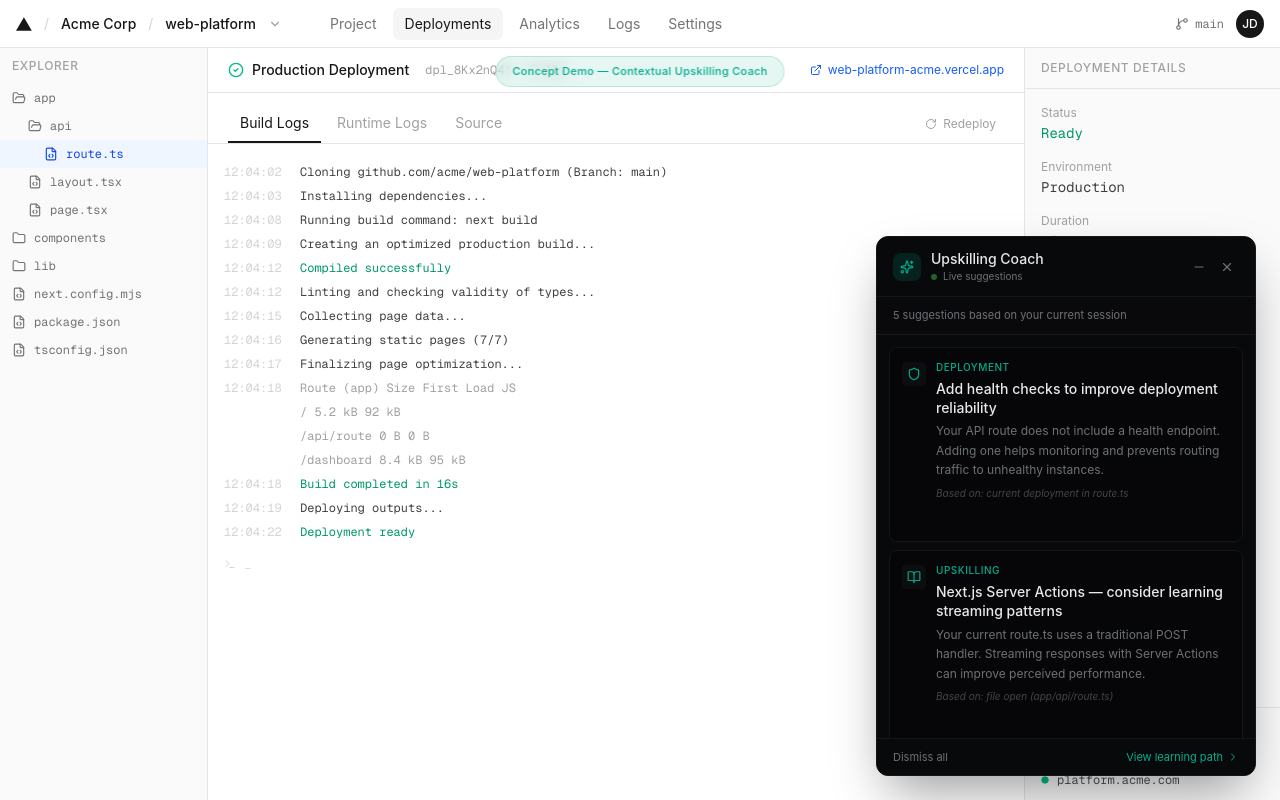
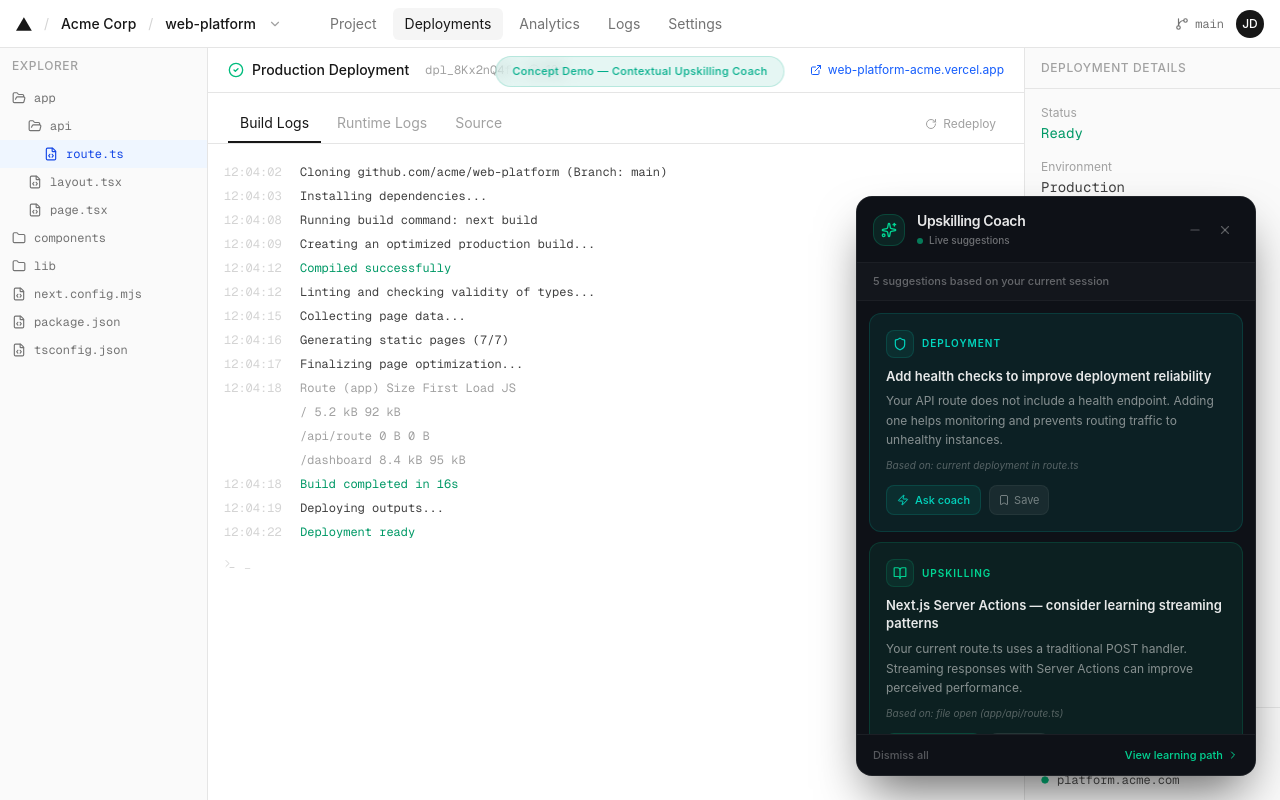
Before and after one commit to kamranali-c/v0-contextual-upskilling-coach-mvp, a Next.js app: page / in a window 1280 px wide. Both pictures are taken after a click on the button "Open Upskilling Coach". Built offline with nearby package versions, Linux system fonts and the light colour scheme.

Commit message:
style: overhaul popup UI with refined design and color system

```diff
--- a/components/assistant-popup.tsx
+++ b/components/assistant-popup.tsx
@@ -14,6 +14,9 @@ import {
   Bookmark,
   MessageSquare,
   Loader2,
+  Clock,
+  Zap,
+  ArrowLeft,
 } from "lucide-react"
 import { Button } from "@/components/ui/button"
 import type { CoachingPlan } from "@/lib/ai/schemas"
@@ -78,13 +81,43 @@ const SUGGESTIONS: Suggestion[] = [
 
 const categoryStyles: Record<
   Suggestion["category"],
-  { label: string; color: string }
+  { label: string; dotColor: string; textColor: string; bgColor: string; borderColor: string }
 > = {
-  skill: { label: "Upskilling", color: "text-accent" },
-  architecture: { label: "Architecture", color: "text-chart-4" },
-  quality: { label: "Quality", color: "text-chart-3" },
-  deployment: { label: "Deployment", color: "text-chart-1" },
-  resource: { label: "Resource", color: "text-chart-2" },
+  skill: {
+    label: "Upskilling",
+    dotColor: "bg-emerald-400",
+    textColor: "text-emerald-400",
+    bgColor: "bg-emerald-400/8",
+    borderColor: "border-emerald-400/15",
+  },
+  architecture: {
+    label: "Architecture",
+    dotColor: "bg-amber-400",
+    textColor: "text-amber-400",
+    bgColor: "bg-amber-400/8",
+    borderColor: "border-amber-400/15",
+  },
+  quality: {
+    label: "Quality",
+    dotColor: "bg-sky-400",
+    textColor: "text-sky-400",
+    bgColor: "bg-sky-400/8",
+    borderColor: "border-sky-400/15",
+  },
+  deployment: {
+    label: "Deployment",
+    dotColor: "bg-teal-400",
+    textColor: "text-teal-400",
+    bgColor: "bg-teal-400/8",
+    borderColor: "border-teal-400/15",
+  },
+  resource: {
+    label: "Resource",
+    dotColor: "bg-violet-400",
+    textColor: "text-violet-400",
+    bgColor: "bg-violet-400/8",
+    borderColor: "border-violet-400/15",
+  },
 }
 
 // --- Suggestion Card ---
@@ -100,51 +133,52 @@ function SuggestionCard({
   const Icon = suggestion.icon
 
   return (
-    <div className="group rounded-lg border border-border bg-card/60 p-3 hover:bg-card transition-colors">
-      <div className="flex items-start gap-2.5">
-        <div
-          className={`mt-0.5 w-6 h-6 rounded flex items-center justify-center bg-secondary shrink-0`}
-        >
-          <Icon className={`w-3.5 h-3.5 ${style.color}`} />
+    <div className={`group rounded-xl border ${style.borderColor} ${style.bgColor} p-4 hover:border-white/10 transition-all duration-200`}>
+      {/* Category badge */}
+      <div className="flex items-center gap-2 mb-2.5">
+        <div className={`w-7 h-7 rounded-lg ${style.bgColor} border ${style.borderColor} flex items-center justify-center`}>
+          <Icon className={`w-3.5 h-3.5 ${style.textColor}`} />
         </div>
-        <div className="flex-1 min-w-0">
-          <div className="flex items-center gap-2 mb-1">
-            <span className={`text-[10px] font-medium uppercase tracking-wider ${style.color}`}>
+        <span className={`text-[10px] font-semibold uppercase tracking-widest ${style.textColor}`}>
           {style.label}
         </span>
       </div>
-          <p className="text-sm font-medium text-foreground leading-snug">
+
+      {/* Title */}
+      <p className="text-[13px] font-semibold text-white/90 leading-snug mb-1.5">
         {suggestion.title}
       </p>
-          <p className="text-xs text-muted-foreground mt-1 leading-relaxed">
+
+      {/* Description */}
+      <p className="text-xs text-white/50 leading-relaxed mb-2">
         {suggestion.description}
       </p>
-          <p className="text-[10px] text-muted-foreground/60 mt-1.5 italic">
+
+      {/* Relevance */}
+      <p className="text-[10px] text-white/30 italic mb-3">
         {suggestion.relevance}
       </p>
 
-          {/* Actions */}
-          <div className="flex items-center gap-1 mt-2 opacity-0 group-hover:opacity-100 transition-opacity">
+      {/* Actions - always visible for better usability */}
+      <div className="flex items-center gap-2">
         <button
           onClick={() => onAskCoach(suggestion)}
-              className="flex items-center gap-1 text-[11px] text-accent hover:text-accent/80 px-1.5 py-0.5 rounded transition-colors"
+          className={`flex items-center gap-1.5 text-[11px] font-medium ${style.textColor} hover:brightness-125 px-2.5 py-1.5 rounded-lg ${style.bgColor} border ${style.borderColor} transition-all duration-150`}
         >
-              <MessageSquare className="w-3 h-3" />
+          <Zap className="w-3 h-3" />
           Ask coach
         </button>
         <button
           onClick={() => setSaved(!saved)}
-              className={`flex items-center gap-1 text-[11px] px-1.5 py-0.5 rounded transition-colors ${
+          className={`flex items-center gap-1 text-[11px] px-2 py-1.5 rounded-lg transition-all duration-150 ${
             saved
-                  ? "text-chart-4"
-                  : "text-muted-foreground hover:text-foreground"
+              ? "text-amber-400 bg-amber-400/10 border border-amber-400/20"
+              : "text-white/40 hover:text-white/60 bg-white/5 border border-white/5 hover:border-white/10"
           }`}
         >
           <Bookmark className={`w-3 h-3 ${saved ? "fill-current" : ""}`} />
           {saved ? "Saved" : "Save"}
         </button>
-          </div>
-        </div>
       </div>
     </div>
   )
@@ -166,49 +200,80 @@ function CoachDetail({
   onBack: () => void
   onRetry: () => void
 }) {
+  const style = categoryStyles[suggestion.category]
+
   return (
     <div className="flex flex-col h-full">
+      {/* Back button */}
       <button
         onClick={onBack}
-        className="flex items-center gap-1 text-xs text-muted-foreground hover:text-foreground px-4 pt-3 pb-1 transition-colors"
+        className="flex items-center gap-1.5 text-xs text-white/40 hover:text-white/70 px-4 pt-3 pb-1 transition-colors"
       >
-        <ChevronRight className="w-3 h-3 rotate-180" />
+        <ArrowLeft className="w-3 h-3" />
         Back to suggestions
       </button>
 
-      <div className="px-4 pb-2">
-        <p className="text-sm font-medium text-foreground">{suggestion.title}</p>
+      {/* Topic header */}
+      <div className="px-4 pb-3">
+        <div className="flex items-center gap-2 mb-1.5">
+          <span className={`text-[10px] font-semibold uppercase tracking-widest ${style.textColor}`}>
+            {style.label}
+          </span>
+        </div>
+        <p className="text-sm font-semibold text-white/90 leading-snug">{suggestion.title}</p>
       </div>
 
       <div className="flex-1 overflow-y-auto px-4 pb-4">
+        {/* Loading state */}
         {loading && (
-          <div className="flex flex-col items-center justify-center py-10 gap-3">
-            <Loader2 className="w-5 h-5 text-accent animate-spin" />
-            <p className="text-xs text-muted-foreground">Generating learning plan...</p>
+          <div className="flex flex-col items-center justify-center py-16 gap-4">
+            <div className="w-10 h-10 rounded-full bg-emerald-400/10 border border-emerald-400/20 flex items-center justify-center">
+              <Loader2 className="w-4.5 h-4.5 text-emerald-400 animate-spin" />
+            </div>
+            <div className="text-center">
+              <p className="text-xs font-medium text-white/70">Generating learning plan...</p>
+              <p className="text-[10px] text-white/30 mt-1">Powered by Grok</p>
+            </div>
           </div>
         )}
 
+        {/* Error state */}
         {error && (
-          <div className="flex flex-col items-center justify-center py-10 gap-3">
-            <p className="text-xs text-destructive">{error}</p>
-            <Button onClick={onRetry} variant="outline" size="sm" className="text-xs">
+          <div className="flex flex-col items-center justify-center py-16 gap-4">
+            <div className="w-10 h-10 rounded-full bg-red-400/10 border border-red-400/20 flex items-center justify-center">
+              <X className="w-4 h-4 text-red-400" />
+            </div>
+            <div className="text-center">
+              <p className="text-xs font-medium text-white/70">Could not generate plan</p>
+              <p className="text-[10px] text-white/40 mt-1">{error}</p>
+            </div>
+            <Button
+              onClick={onRetry}
+              variant="outline"
+              size="sm"
+              className="text-xs border-white/10 bg-white/5 hover:bg-white/10 text-white/70"
+            >
               Retry
             </Button>
           </div>
         )}
 
+        {/* Plan display */}
         {plan && !loading && (
           <div className="flex flex-col gap-3">
             {/* Why now */}
-            <div className="rounded-lg bg-accent/10 border border-accent/20 p-3">
-              <p className="text-[10px] font-medium uppercase tracking-wider text-accent mb-1">
+            <div className="rounded-xl bg-emerald-400/8 border border-emerald-400/15 p-3.5">
+              <div className="flex items-center gap-1.5 mb-1.5">
+                <Zap className="w-3 h-3 text-emerald-400" />
+                <p className="text-[10px] font-semibold uppercase tracking-widest text-emerald-400">
                   Why now
                 </p>
-              <p className="text-xs text-foreground/80 leading-relaxed">{plan.whyNow}</p>
+              </div>
+              <p className="text-xs text-white/70 leading-relaxed">{plan.whyNow}</p>
             </div>
 
             {/* Quick explanation */}
-            <p className="text-xs text-muted-foreground leading-relaxed">
+            <p className="text-xs text-white/50 leading-relaxed px-0.5">
               {plan.quickExplanation}
             </p>
 
@@ -217,14 +282,14 @@ function CoachDetail({
               {plan.steps.map((step, i) => (
                 <div
                   key={i}
-                  className="flex items-start gap-2.5 rounded-lg border border-border bg-secondary/40 p-2.5"
+                  className="flex items-start gap-3 rounded-xl border border-white/[0.06] bg-white/[0.03] p-3"
                 >
-                  <div className="w-5 h-5 rounded bg-secondary flex items-center justify-center text-[10px] font-medium text-foreground shrink-0 mt-0.5">
+                  <div className="w-6 h-6 rounded-full bg-emerald-400/10 border border-emerald-400/20 flex items-center justify-center text-[10px] font-bold text-emerald-400 shrink-0 mt-0.5">
                     {i + 1}
                   </div>
-                  <div>
-                    <p className="text-xs font-medium text-foreground">{step.title}</p>
-                    <p className="text-[11px] text-muted-foreground mt-0.5 leading-relaxed">
+                  <div className="flex-1 min-w-0">
+                    <p className="text-xs font-semibold text-white/85">{step.title}</p>
+                    <p className="text-[11px] text-white/45 mt-0.5 leading-relaxed">
                       {step.description}
                     </p>
                   </div>
@@ -233,23 +298,29 @@ function CoachDetail({
             </div>
 
             {/* Practice task */}
-            <div className="rounded-lg border border-border bg-card/60 p-3">
-              <p className="text-[10px] font-medium uppercase tracking-wider text-chart-3 mb-1">
+            <div className="rounded-xl border border-sky-400/15 bg-sky-400/8 p-3.5">
+              <div className="flex items-center gap-1.5 mb-1.5">
+                <TestTube className="w-3 h-3 text-sky-400" />
+                <p className="text-[10px] font-semibold uppercase tracking-widest text-sky-400">
                   Practice
                 </p>
-              <p className="text-xs font-medium text-foreground">{plan.practiceTask.title}</p>
-              <p className="text-[11px] text-muted-foreground mt-0.5">
+              </div>
+              <p className="text-xs font-semibold text-white/85">{plan.practiceTask.title}</p>
+              <p className="text-[11px] text-white/50 mt-1 leading-relaxed">
                 {plan.practiceTask.instruction}
               </p>
             </div>
 
-            {/* Meta */}
-            <div className="flex items-center gap-3 text-[10px] text-muted-foreground pt-1">
-              <span>{plan.estimatedMinutes} min</span>
-              <span className="text-border">|</span>
+            {/* Meta bar */}
+            <div className="flex items-center gap-3 text-[10px] text-white/30 pt-1 px-0.5">
+              <span className="flex items-center gap-1">
+                <Clock className="w-2.5 h-2.5" />
+                {plan.estimatedMinutes} min
+              </span>
+              <span className="w-px h-3 bg-white/10" />
               <span>{plan.relevanceLabel}</span>
-              <span className="text-border">|</span>
-              <span>Confidence: {plan.confidenceLabel}</span>
+              <span className="w-px h-3 bg-white/10" />
+              <span>{plan.confidenceLabel}</span>
             </div>
           </div>
         )}
@@ -311,11 +382,12 @@ export function AssistantPopup() {
     fetchPlan(suggestion)
   }
 
+  // Closed state: teal accent circle with "?"
   if (!open) {
     return (
       <button
         onClick={() => setOpen(true)}
-        className="fixed bottom-6 right-6 z-50 w-14 h-14 rounded-full bg-white border-2 border-neutral-200 text-neutral-700 flex items-center justify-center shadow-md hover:shadow-lg hover:border-neutral-300 hover:scale-105 transition-all duration-200 cursor-pointer"
+        className="fixed bottom-6 right-6 z-50 w-14 h-14 rounded-full bg-accent text-accent-foreground flex items-center justify-center shadow-lg shadow-accent/25 hover:shadow-xl hover:shadow-accent/35 hover:scale-110 transition-all duration-200 cursor-pointer"
         aria-label="Open Upskilling Coach"
       >
         <span className="text-xl font-bold leading-none">?</span>
@@ -325,38 +397,38 @@ export function AssistantPopup() {
 
   return (
     <div
-      className="fixed bottom-6 right-6 z-50 flex flex-col rounded-xl border border-border bg-popover shadow-2xl shadow-black/40 overflow-hidden transition-all duration-300"
+      className="fixed bottom-6 right-6 z-50 flex flex-col rounded-2xl border border-white/[0.08] bg-[#0e1117] shadow-2xl shadow-black/60 overflow-hidden transition-all duration-300"
       style={{
-        width: minimized ? 320 : 380,
-        height: minimized ? 52 : 540,
+        width: minimized ? 320 : 400,
+        height: minimized ? 56 : 580,
       }}
     >
       {/* Header */}
-      <div className="flex items-center gap-2.5 px-4 py-3 border-b border-border shrink-0 bg-popover">
-        <div className="w-7 h-7 rounded-lg bg-accent/15 flex items-center justify-center">
-          <Sparkles className="w-3.5 h-3.5 text-accent" />
+      <div className="flex items-center gap-3 px-4 py-3.5 border-b border-white/[0.06] shrink-0 bg-[#0e1117]">
+        <div className="w-8 h-8 rounded-xl bg-emerald-400/10 border border-emerald-400/20 flex items-center justify-center">
+          <Sparkles className="w-4 h-4 text-emerald-400" />
         </div>
         <div className="flex-1 min-w-0">
-          <h3 className="text-sm font-medium text-foreground">Upskilling Coach</h3>
+          <h3 className="text-sm font-semibold text-white/90 tracking-tight">Upskilling Coach</h3>
           {!minimized && (
-            <div className="flex items-center gap-1.5">
-              <span className="w-1.5 h-1.5 rounded-full bg-success animate-pulse" />
-              <span className="text-[10px] text-muted-foreground">
+            <div className="flex items-center gap-1.5 mt-0.5">
+              <span className="w-1.5 h-1.5 rounded-full bg-emerald-400 animate-pulse" />
+              <span className="text-[10px] text-white/40 font-medium">
                 Live suggestions
               </span>
             </div>
           )}
         </div>
-        <div className="flex items-center gap-1">
+        <div className="flex items-center gap-0.5">
           <button
             onClick={() => setMinimized(!minimized)}
-            className="w-6 h-6 rounded flex items-center justify-center text-muted-foreground hover:text-foreground hover:bg-secondary transition-colors"
+            className="w-7 h-7 rounded-lg flex items-center justify-center text-white/30 hover:text-white/60 hover:bg-white/5 transition-all duration-150"
           >
             <Minus className="w-3.5 h-3.5" />
           </button>
           <button
             onClick={() => setOpen(false)}
-            className="w-6 h-6 rounded flex items-center justify-center text-muted-foreground hover:text-foreground hover:bg-secondary transition-colors"
+            className="w-7 h-7 rounded-lg flex items-center justify-center text-white/30 hover:text-white/60 hover:bg-white/5 transition-all duration-150"
           >
             <X className="w-3.5 h-3.5" />
           </button>
@@ -382,14 +454,14 @@ export function AssistantPopup() {
           ) : (
             <>
               {/* Context bar */}
-              <div className="px-4 py-2.5 bg-secondary/30 border-b border-border">
-                <p className="text-[11px] text-muted-foreground">
+              <div className="px-4 py-2.5 bg-white/[0.02] border-b border-white/[0.04]">
+                <p className="text-[11px] text-white/35 font-medium">
                   5 suggestions based on your current session
                 </p>
               </div>
 
               {/* Suggestions list */}
-              <div className="flex-1 overflow-y-auto p-3 flex flex-col gap-2">
+              <div className="flex-1 overflow-y-auto p-3 flex flex-col gap-2.5">
                 {SUGGESTIONS.map((s) => (
                   <SuggestionCard
                     key={s.id}
@@ -400,11 +472,11 @@ export function AssistantPopup() {
               </div>
 
               {/* Footer */}
-              <div className="px-4 py-2.5 border-t border-border flex items-center justify-between bg-popover shrink-0">
-                <button className="text-[11px] text-muted-foreground hover:text-foreground transition-colors">
+              <div className="px-4 py-3 border-t border-white/[0.06] flex items-center justify-between bg-[#0e1117] shrink-0">
+                <button className="text-[11px] text-white/30 hover:text-white/50 transition-colors font-medium">
                   Dismiss all
                 </button>
-                <button className="text-[11px] text-accent hover:text-accent/80 transition-colors flex items-center gap-1">
+                <button className="text-[11px] text-emerald-400 hover:text-emerald-300 transition-colors flex items-center gap-1 font-medium">
                   View learning path
                   <ChevronRight className="w-3 h-3" />
                 </button>
```
Also changed, not shown: next.config.mjs (+3 -7 lines). Lines whose indentation alone changed are shown as unchanged.
